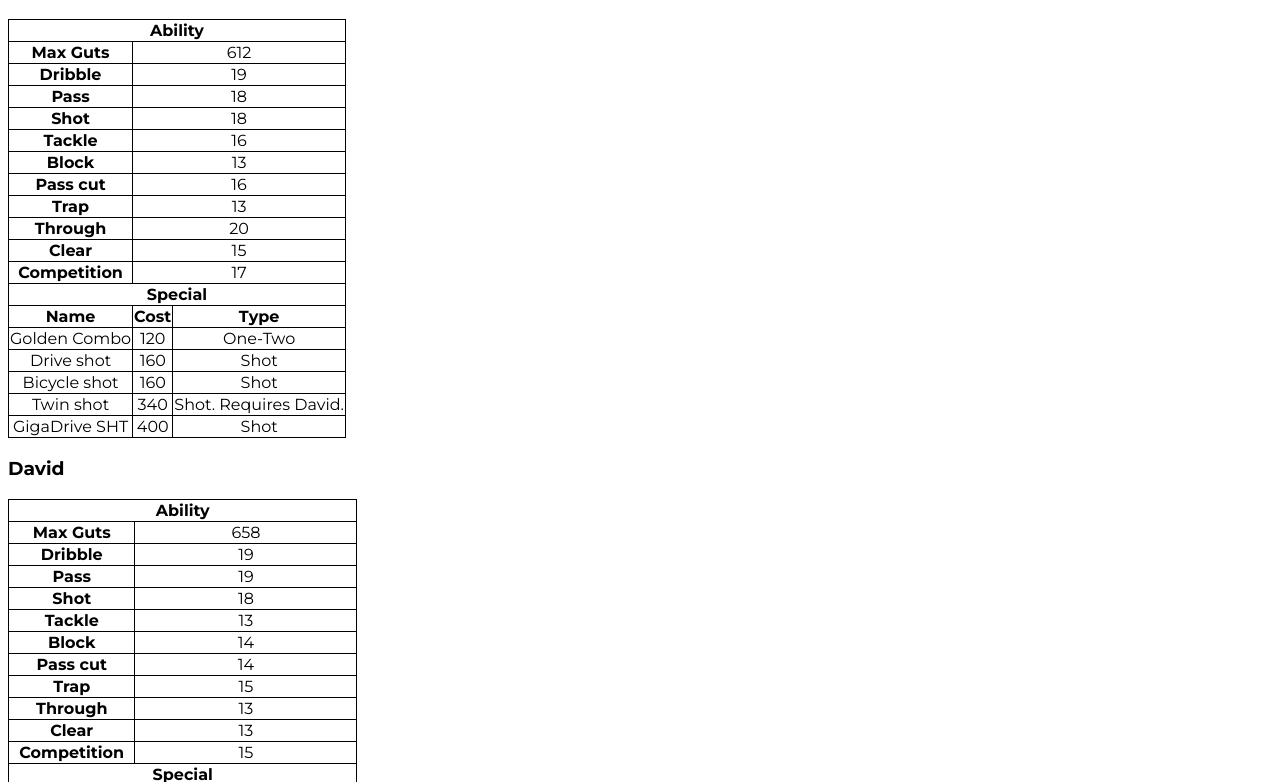
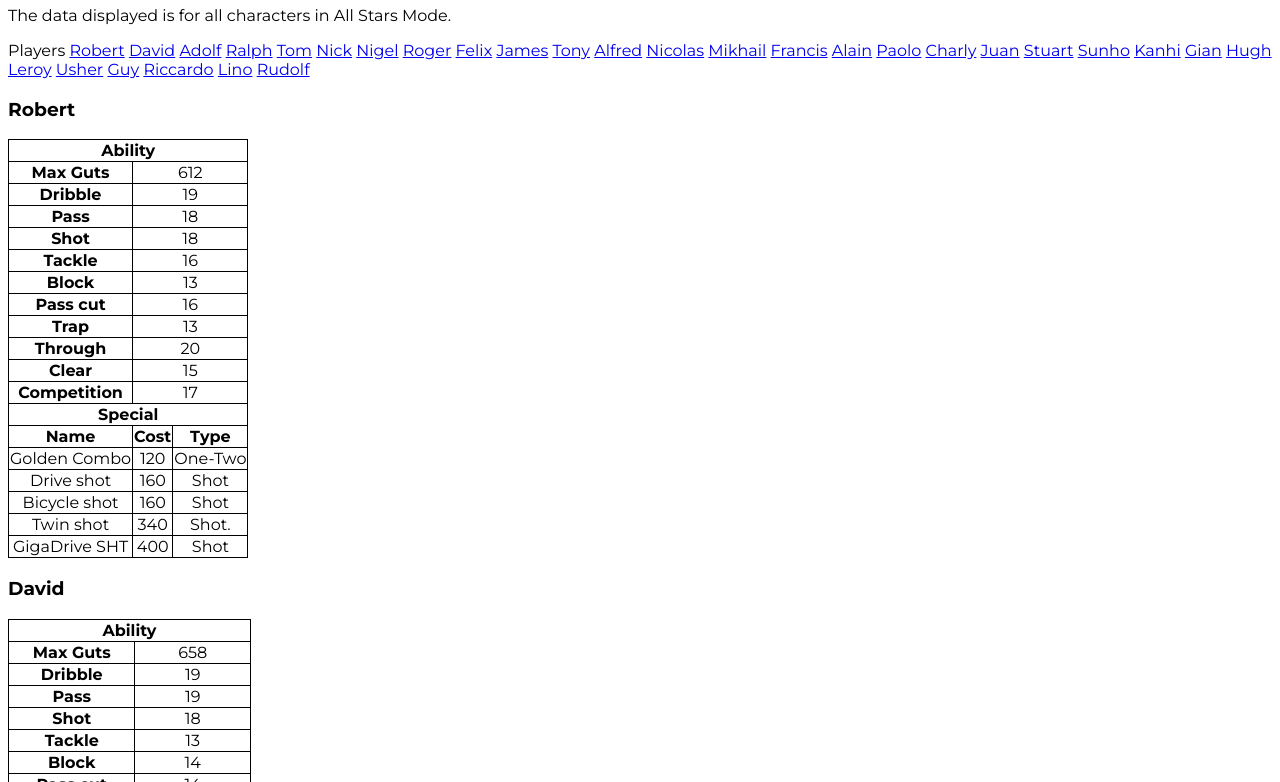
Before and after one commit to lucaslacombev/tecmocupfg, a plain HTML site: page index.html in a window 1280 px wide. Shown: the part 76-858 px from the top of the page. Drawn offline with Linux system fonts and the light colour scheme.

Commit message:
menu players

```diff
--- a/index.html
+++ b/index.html
@@ -10,7 +10,41 @@
     <header>
     </header>
     <main>
+        <h1>Tecmo Cup Football Game - Player Stats</h1>
         <p>The data displayed is for all characters in All Stars Mode.</p>
+        <nav>
+            <a>Players</a>
+            <a href="#robert">Robert</a>
+            <a href="#david">David</a>
+            <a href="#adolf">Adolf</a>
+            <a href="#ralph">Ralph</a>
+            <a href="#tom">Tom</a>
+            <a href="#nick">Nick</a>
+            <a href="#nigel">Nigel</a>
+            <a href="#roger">Roger</a>
+            <a href="#felix">Felix</a>
+            <a href="#james">James</a>
+            <a href="#tony">Tony</a>
+            <a href="#alfred">Alfred</a>
+            <a href="#nicolas">Nicolas</a>
+            <a href="#mikhail">Mikhail</a>
+            <a href="#francis">Francis</a>
+            <a href="#alain">Alain</a>
+            <a href="#paolo">Paolo</a>
+            <a href="#charly">Charly</a>
+            <a href="#juan">Juan</a>
+            <a href="#stuart">Stuart</a>
+            <a href="#sunho">Sunho</a>
+            <a href="#kanhi">Kanhi</a>
+            <a href="#gian">Gian</a>
+            <a href="#hugh">Hugh</a>
+            <a href="#leroy">Leroy</a>
+            <a href="#usher">Usher</a>
+            <a href="#guy">Guy</a>
+            <a href="#riccardo">Riccardo</a>
+            <a href="#lino">Lino</a>
+            <a href="#rudolf">Rudolf</a>
+        </nav>
         <h3 id="robert" class="player">Robert</h3>
         <table>
             <tr>
@@ -86,7 +120,7 @@
             <tr>
                 <td>Twin shot</td>
                 <td>340</td>
-                <td>Shot. Requires David.</td>
+                <td>Shot.</td>
             </tr>
             <tr>
                 <td>GigaDrive SHT</td>
@@ -169,7 +203,7 @@
             <tr>
                 <td>Twin Shot</td>
                 <td>340</td>
-                <td>Shot. Requires Robert.</td>
+                <td>Shot.</td>
             </tr>
             <tr>
                 <td>MegaDrive SHT</td>
@@ -252,7 +286,7 @@
             <tr>
                 <td>Big Bang shot</td>
                 <td>340</td>
-                <td>Shot. Requires Robert.</td>
+                <td>Shot</td>
             </tr>
         </table>
         <h3 id="ralph" class="player">Ralph</h3>
@@ -388,12 +422,12 @@
             <tr>
                 <td>Twin shot</td>
                 <td>220</td>
-                <td>Shot. Requires Nick</td>
+                <td>Shot/td>
             </tr>
             <tr>
                 <td>Hurricane SHT</td>
                 <td>280</td>
-                <td>Shot. Requires Nick</td>
+                <td>Shot</td>
             </tr>
         </table>
         <h3 id="nick" class="player">Nick</h3>
@@ -456,12 +490,12 @@
             <tr>
                 <td>Twin shot</td>
                 <td>220</td>
-                <td>Shot. Requires Nick</td>
+                <td>Shot</td>
             </tr>
             <tr>
                 <td>Hurricane SHT</td>
                 <td>280</td>
-                <td>Shot. Requires Nick</td>
+                <td>Shot</td>
             </tr>
         </table>
         <h3 id="nigel" class="player">Nigel</h3>
--- a/style.css
+++ b/style.css
@@ -3,6 +3,10 @@
 
 * {
     font-family: Montserrat, Arial, Helvetica, sans-serif; /*CSS Web Safe Fonts. Primeiro vai buscar Arial, se não tiver, busca Helvetica, senão, busca uma sem serifa qualquer que tenha no dispositivo*/
+}
+
+html {
+  scroll-behavior: smooth;
 }
 
 table, th, td {
```
